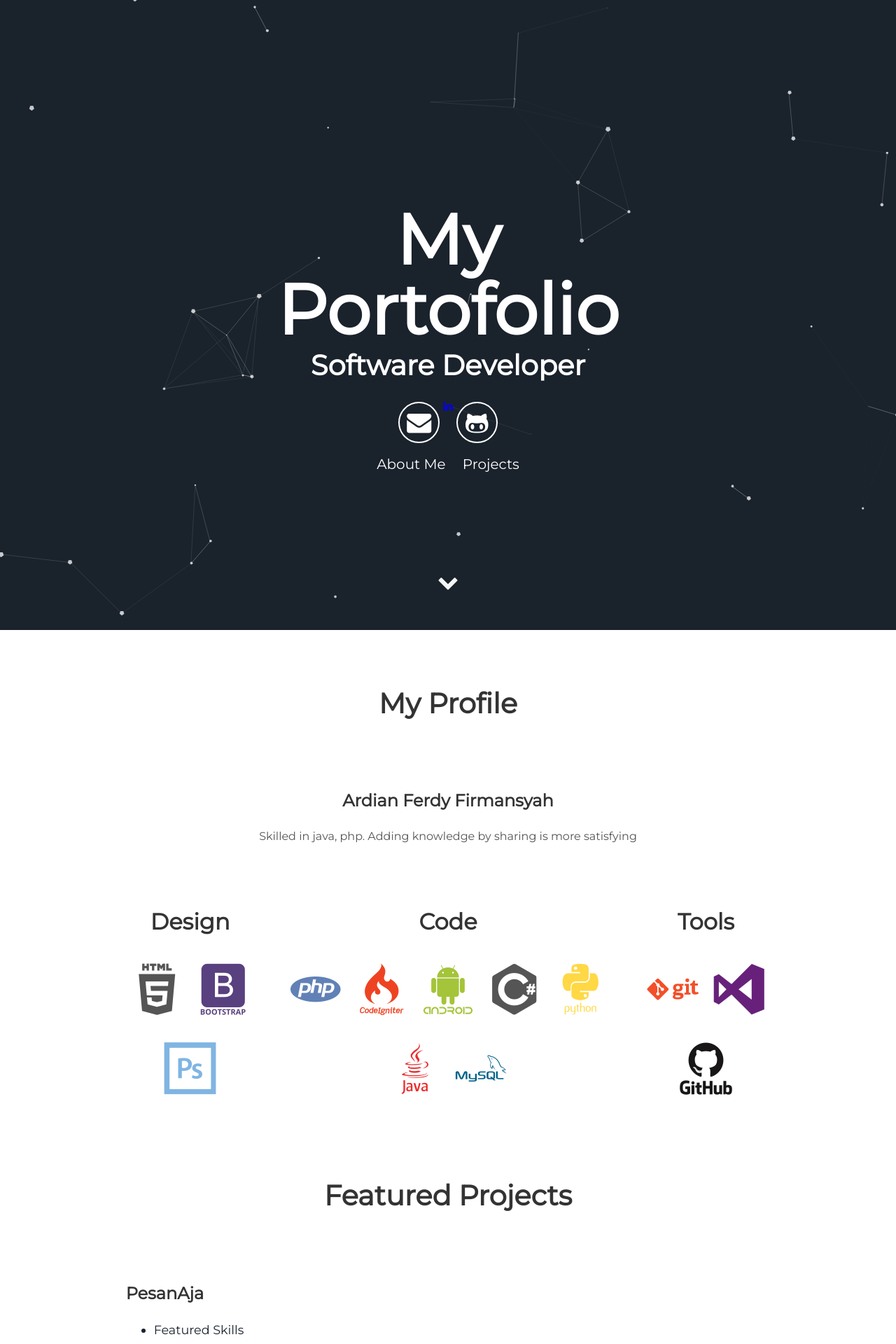
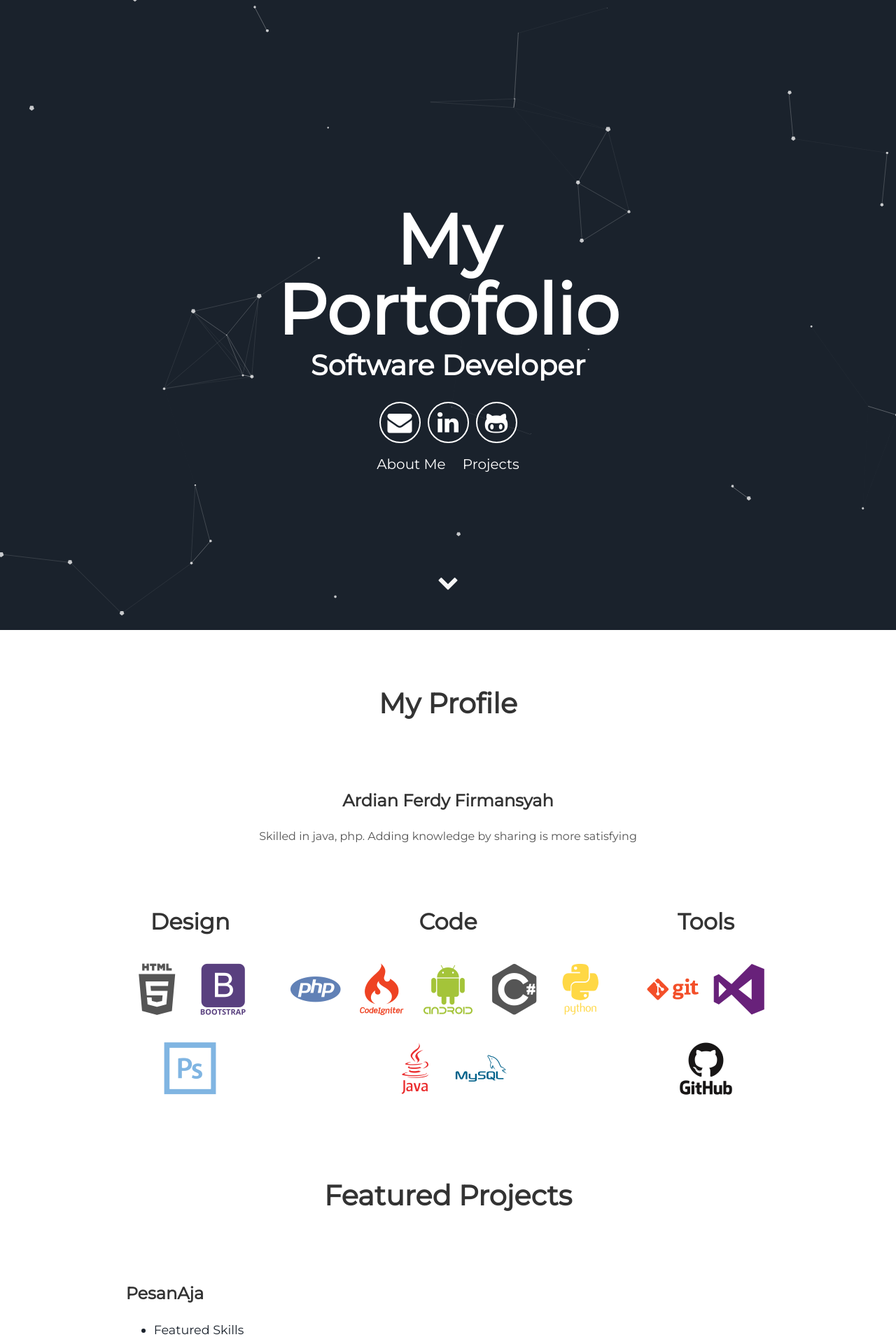
Before and after one commit to ardianff/ardianff.github.io, a Jekyll site: the page built from index.html, in a window 1280 px wide. Shown: the top 1920 px of the page at 70% size. Built offline with Jekyll 4.4.1, drawn with Linux system fonts in a browser that asks for light colours.

Commit message:
Update header.html

```diff
--- a/_includes/header.html
+++ b/_includes/header.html
@@ -6,7 +6,7 @@
       </h1>
       <div class="header-icons">
         <a aria-label="Send email" href="https://id.linkedin.com/in/ardian-firmansyah"><i class="icon fa fa-envelope"></i></a>
-        <a aria-label="My Google Plus" target="_blank" href="#"><i class="fa fa-linkedin" aria-hidden="true"></i>
+        <a aria-label="My Google Plus" target="_blank" href="#"><i class="icon fa fa-linkedin" aria-hidden="true"></i>
         <a aria-label="My Github" target="_blank" href="https://github.com/ardianff"><i class="icon fa fa-github-alt" aria-hidden="true"></i></a>
       </div>
       <div class="header-links">
```
